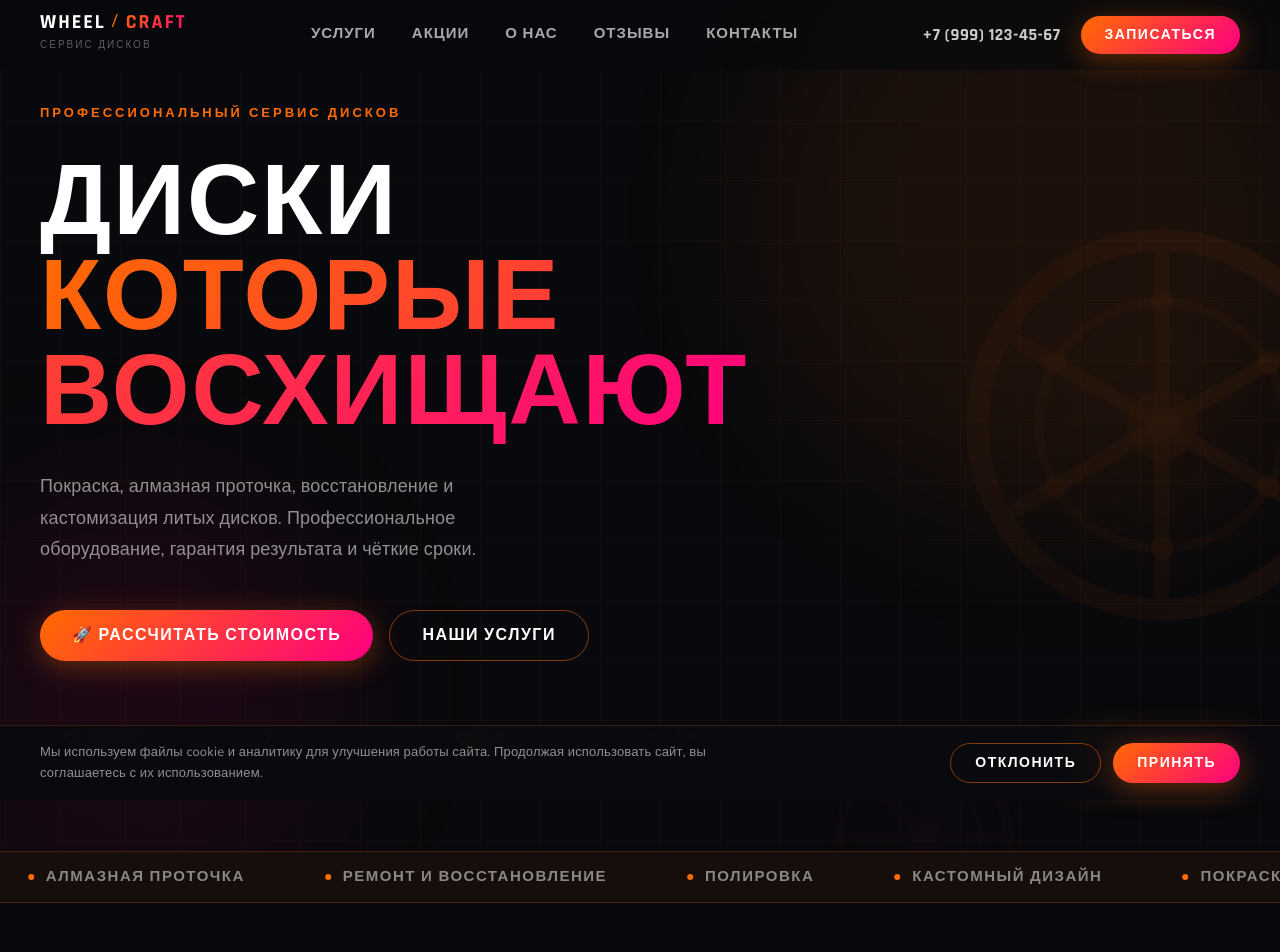
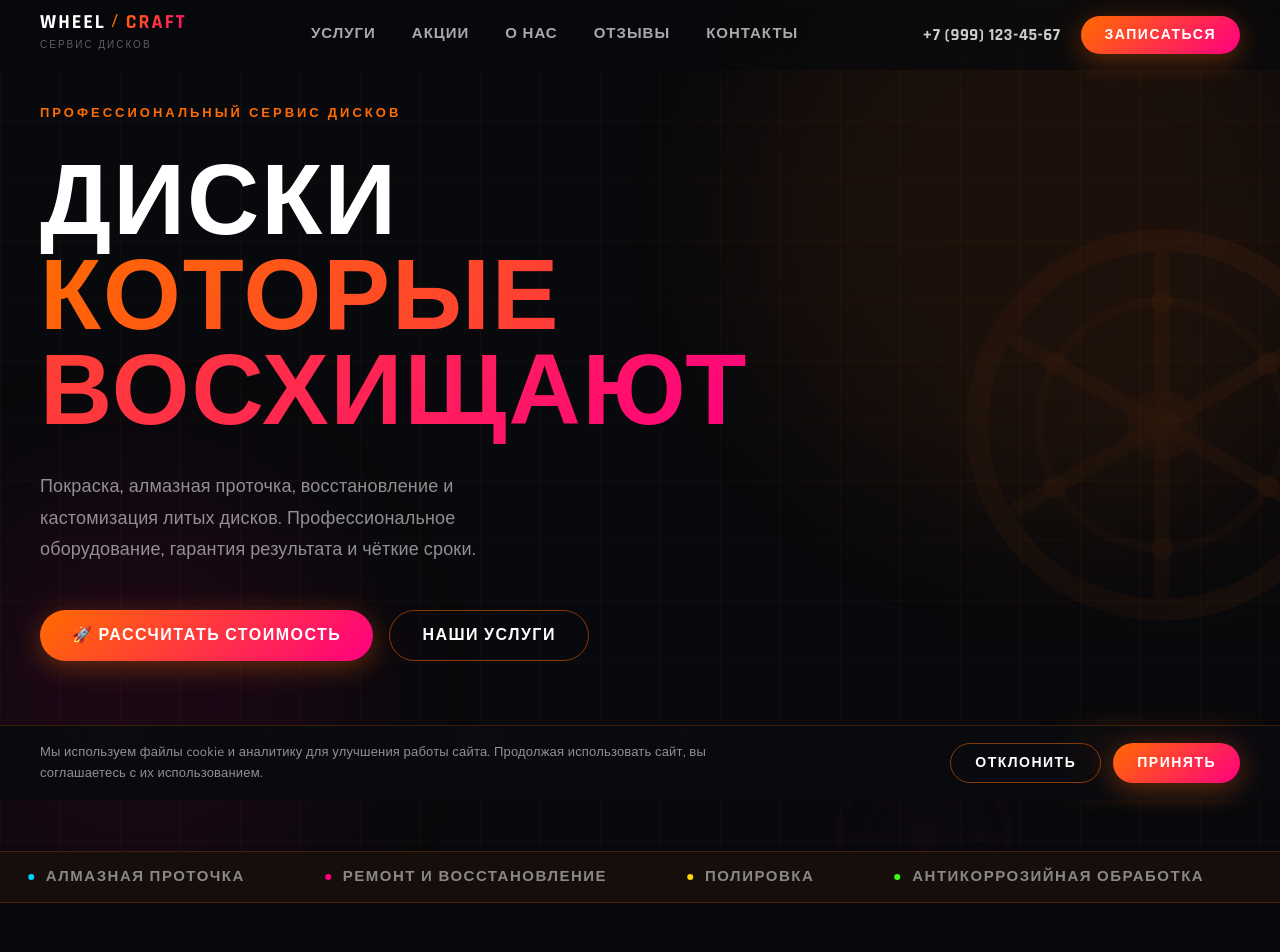
Before and after one commit to mikhailmikemorozov-coder/moaans, a React (Vite) app: page / in a window 1280 px wide. Shown: the top 952 px of the page. Built offline with nearby package versions, Linux system fonts and the light colour scheme.

Commit message:
Make ticker items clickable, pause on hover

```diff
--- a/src/App.jsx
+++ b/src/App.jsx
@@ -328,11 +328,14 @@ export default function App() {
           animation: ticker 18s linear infinite;
         }
         @keyframes ticker { from { transform: translateX(0); } to { transform: translateX(-50%); } }
+        .ticker:hover { animation-play-state: paused; }
         .ticker-item {
           font-family: 'Rajdhani', sans-serif; font-size: 15px; font-weight: 600;
           letter-spacing: 1.5px; text-transform: uppercase; color: rgba(255,255,255,.5);
           display: flex; align-items: center; gap: 12px; flex-shrink: 0;
+          cursor: pointer; transition: color .2s;
         }
+        .ticker-item:hover { color: #fff; }
         .ticker-dot { width: 6px; height: 6px; border-radius: 50%; background: var(--orange); flex-shrink: 0; }
 
         .modal-overlay {
@@ -466,9 +469,9 @@ export default function App() {
       <div className="ticker-wrap">
         <div className="ticker">
           {[...Array(2)].map((_, rep) =>
-            ["Покраска дисков", "Алмазная проточка", "Ремонт и восстановление", "Полировка", "Кастомный дизайн", "Покраска суппортов", "Шиномонтаж", "Антикоррозийная защита"].map((item, i) => (
-              <span key={`${rep}-${i}`} className="ticker-item">
-                <span className="ticker-dot" /> {item}
+            SERVICES.map((s) => (
+              <span key={`${rep}-${s.id}`} className="ticker-item" onClick={() => setActiveService(s)}>
+                <span className="ticker-dot" style={{ background: s.color }} /> {s.title}
               </span>
             ))
           )}
```
